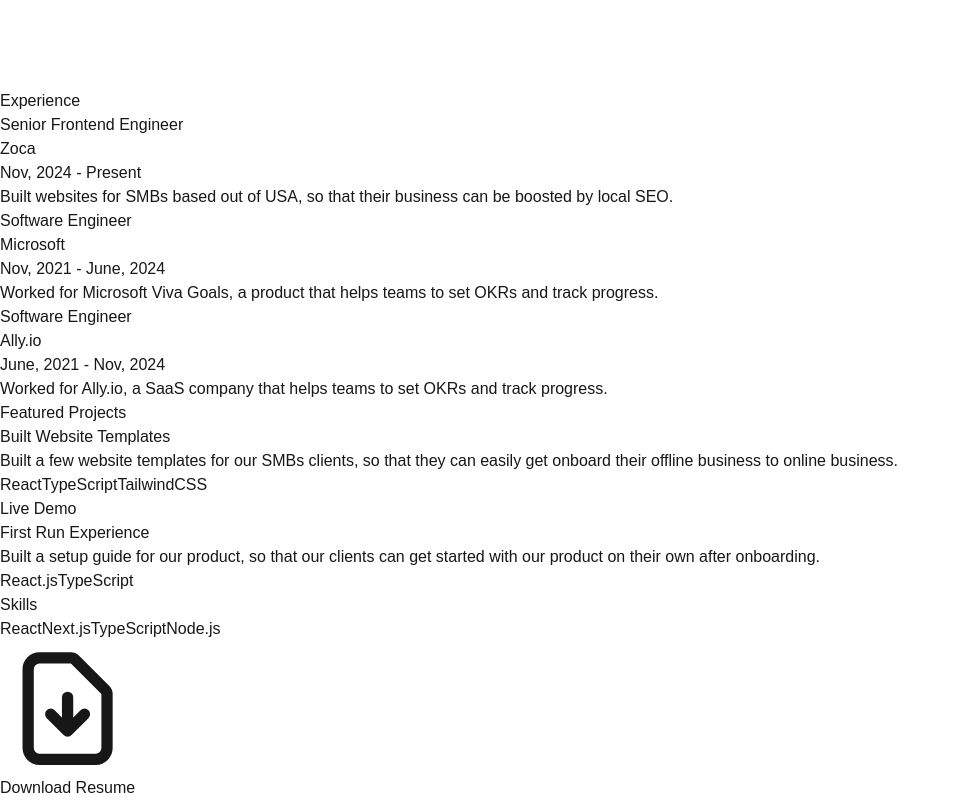
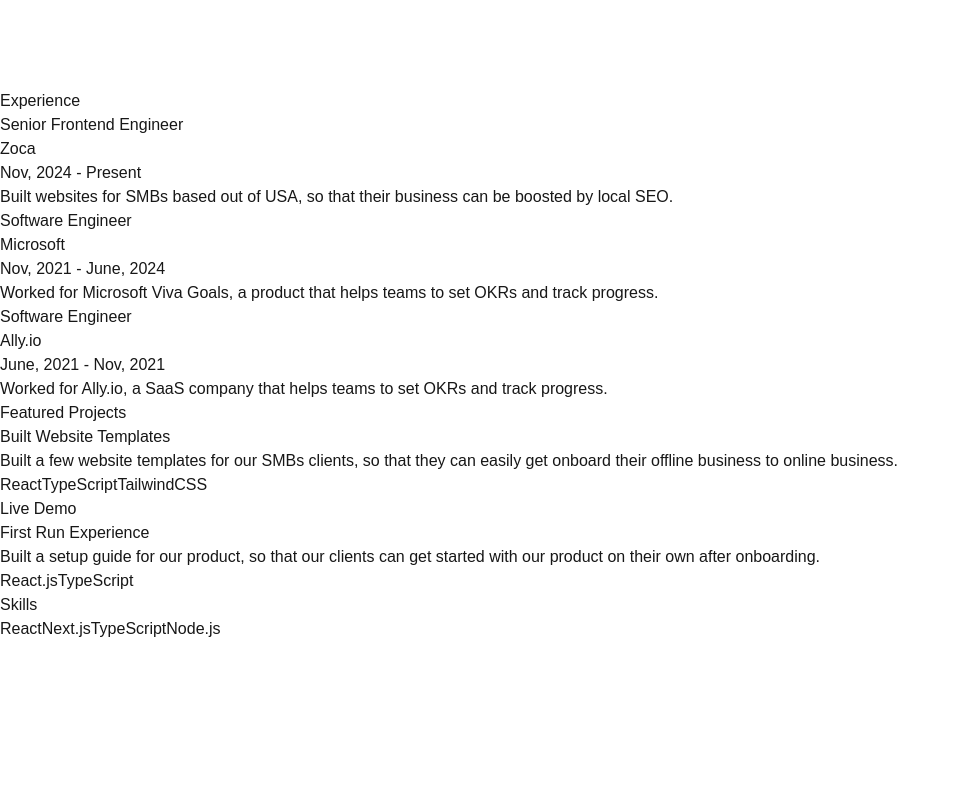
Before and after one commit to Yash-Soni/my-portfolio, a Next.js app: page / in a window 1280 px wide. Shown: the part 3943-4743 px from the top of the page, without its empty margins (0-960 px from the left). After the commit the page ends 4584 px from the top, so only its background shows below. Built offline with nearby package versions, Linux system fonts and the light colour scheme.

Commit message:
small change

```diff
--- a/src/app/components/Experience.tsx
+++ b/src/app/components/Experience.tsx
@@ -15,7 +15,7 @@
     {
       title: "Software Engineer",
       company: "Ally.io",
-      period: "June, 2021 - Nov, 2024",
+      period: "June, 2021 - Nov, 2021",
       description: "Worked for Ally.io, a SaaS company that helps teams to set OKRs and track progress."
     },
     // Add more experiences as needed
--- a/src/app/page.tsx
+++ b/src/app/page.tsx
@@ -1,4 +1,3 @@
-import DownloadButton from '@/app/components/DownloadButton';
 import Experience from '@/app/components/Experience';
 import Projects from '@/app/components/Projects';
 import Header from '@/app/components/Header';
@@ -27,8 +26,6 @@
             ))}
           </div>
         </section>
-
-        <DownloadButton />
       </main>
     </div>
   );
```
